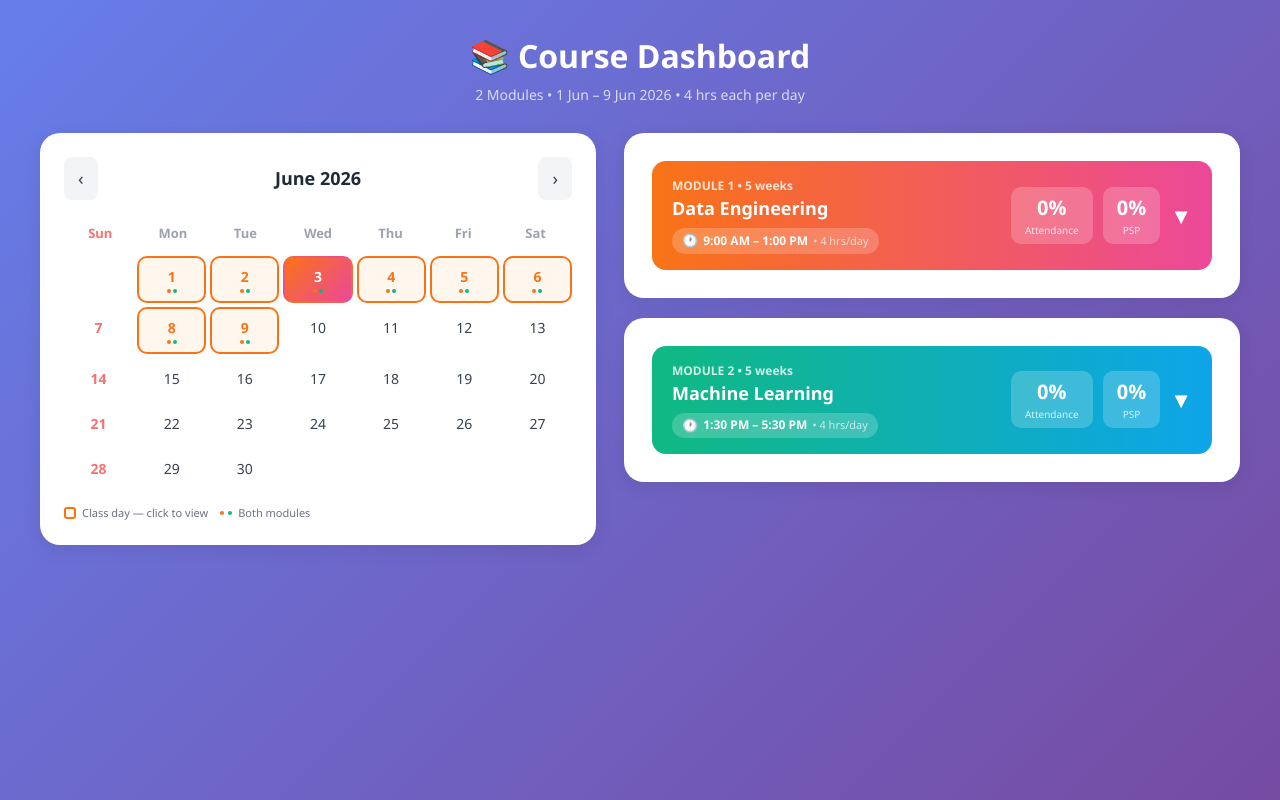
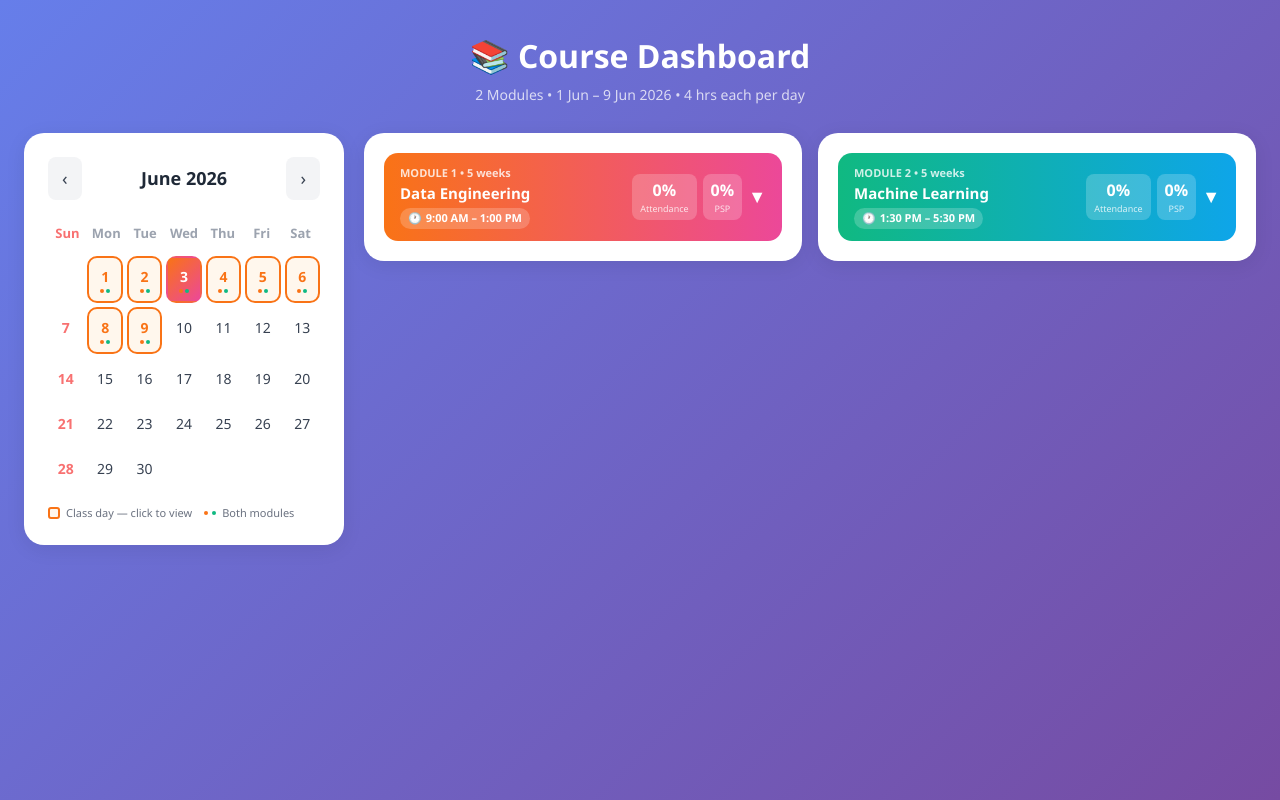
Before and after one commit to Pragati26548/course-dashboard, a React (Vite) app: page / in a window 1280 px wide. Built offline with nearby package versions, Linux system fonts and the light colour scheme.

Commit message:
Modules side by side, calendar collapse on date click

```diff
--- a/src/App.jsx
+++ b/src/App.jsx
@@ -72,7 +72,7 @@ function isClassDay(day, month, year) {
   return inRange(day, month, year) && !isSunday(day, month, year);
 }
 
-function Calendar({ onDateClick, selectedDate }) {
+function Calendar({ onDateClick, selectedDate, collapsed }) {
   const today = new Date();
   const [currentDate, setCurrentDate] = useState(new Date(2026, 5, 1));
   const year = currentDate.getFullYear();
@@ -85,6 +85,46 @@ function Calendar({ onDateClick, selectedDate }) {
   for (let i = 0; i < firstDay; i++) cells.push(null);
   for (let d = 1; d <= daysInMonth; d++) cells.push(d);
 
+  if (collapsed) {
+    return (
+      <div style={{ background: "#fff", borderRadius: 20, padding: 16, boxShadow: "0 4px 20px rgba(0,0,0,0.08)", textAlign: "center" }}>
+        <div style={{ fontWeight: 800, fontSize: 15, color: "#1f2937", marginBottom: 8 }}>📅 {monthName} {year}</div>
+        <div style={{ display: "grid", gridTemplateColumns: "repeat(7, 1fr)", gap: 2 }}>
+          {DAYS_SHORT.map(d => (
+            <div key={d} style={{ textAlign: "center", fontSize: 9, fontWeight: 700, color: d === "Sun" ? "#f87171" : "#9ca3af" }}>{d}</div>
+          ))}
+          {cells.map((day, i) => {
+            if (!day) return <div key={i}></div>;
+            const isToday = day === today.getDate() && month === today.getMonth() && year === today.getFullYear();
+            const sunday = isSunday(day, month, year);
+            const classDay = isClassDay(day, month, year);
+            const isSelected = selectedDate && selectedDate.calDay === day && selectedDate.calMonth === month && selectedDate.calYear === year;
+
+            let bg = "transparent";
+            let textColor = sunday ? "#f87171" : "#374151";
+            let border = "2px solid transparent";
+            let fontWeight = sunday ? 600 : 400;
+
+            if (isSelected) {
+              bg = "linear-gradient(135deg, #f97316, #10b981)"; textColor = "#fff"; fontWeight = 800;
+            } else if (isToday) {
+              bg = "linear-gradient(135deg, #f97316, #ec4899)"; textColor = "#fff"; fontWeight = 800;
+            } else if (classDay) {
+              bg = "#fff7ed"; textColor = "#f97316"; fontWeight = 700; border = "2px solid #f97316";
+            }
+
+            return (
+              <div key={i} onClick={() => classDay && onDateClick(day, month, year)}
+                style={{ textAlign: "center", padding: "4px 1px", borderRadius: 6, fontSize: 10, fontWeight, background: bg, color: textColor, cursor: classDay ? "pointer" : "default", border }}>
+                {day}
+              </div>
+            );
+          })}
+        </div>
+      </div>
+    );
+  }
+
   return (
     <div style={{ background: "#fff", borderRadius: 20, padding: 24, boxShadow: "0 4px 20px rgba(0,0,0,0.08)" }}>
       <div style={{ display: "flex", justifyContent: "space-between", alignItems: "center", marginBottom: 20 }}>
@@ -94,13 +134,11 @@ function Calendar({ onDateClick, selectedDate }) {
         <button onClick={() => setCurrentDate(new Date(year, month + 1, 1))}
           style={{ background: "#f3f4f6", border: "none", borderRadius: 8, padding: "8px 14px", cursor: "pointer", fontSize: 18, color: "#374151" }}>›</button>
       </div>
-
       <div style={{ display: "grid", gridTemplateColumns: "repeat(7, 1fr)", marginBottom: 8 }}>
         {DAYS_SHORT.map(d => (
           <div key={d} style={{ textAlign: "center", fontSize: 13, fontWeight: 700, color: d === "Sun" ? "#f87171" : "#9ca3af", padding: "4px 0" }}>{d}</div>
         ))}
       </div>
-
       <div style={{ display: "grid", gridTemplateColumns: "repeat(7, 1fr)", gap: 4 }}>
         {cells.map((day, i) => {
           if (!day) return <div key={i}></div>;
@@ -115,10 +153,10 @@ function Calendar({ onDateClick, selectedDate }) {
           let fontWeight = sunday ? 600 : 400;
           let cursor = "default";
 
-          if (isToday && !isSelected) {
+          if (isSelected) {
+            bg = "linear-gradient(135deg, #f97316 50%, #10b981 50%)"; textColor = "#fff"; fontWeight = 800; cursor = "pointer";
+          } else if (isToday) {
             bg = "linear-gradient(135deg, #f97316, #ec4899)"; textColor = "#fff"; fontWeight = 800;
-          } else if (isSelected) {
-            bg = "linear-gradient(135deg, #f97316 50%, #10b981 50%)"; textColor = "#fff"; fontWeight = 800; cursor = "pointer";
           } else if (classDay) {
             bg = "#fff7ed"; textColor = "#f97316"; fontWeight = 700; border = "2px solid #f97316"; cursor = "pointer";
           }
@@ -137,7 +175,6 @@ function Calendar({ onDateClick, selectedDate }) {
           );
         })}
       </div>
-
       <div style={{ marginTop: 16, display: "flex", flexWrap: "wrap", gap: 12 }}>
         <div style={{ display: "flex", alignItems: "center", gap: 6 }}>
           <div style={{ width: 12, height: 12, borderRadius: 3, background: "#fff7ed", border: "2px solid #f97316" }}></div>
@@ -153,36 +190,43 @@ function Calendar({ onDateClick, selectedDate }) {
   );
 }
 
-function ModuleCard({ module, highlightedDay, onExpand, expanded }) {
+function ModuleCard({ module, highlightedDay, onExpand, expanded, onClose }) {
   const { from, to } = module.color;
   const highlightBg = module.moduleNumber === 1 ? "#fff7ed" : "#f0fdf4";
 
+  const handleToggle = () => {
+    if (expanded) {
+      onClose(module.moduleNumber);
+    } else {
+      onExpand();
+    }
+  };
+
   return (
-    <div style={{ background: "#fff", borderRadius: 20, padding: 28, boxShadow: "0 4px 20px rgba(0,0,0,0.08)", marginBottom: 20 }}>
-      <div onClick={onExpand} style={{
+    <div style={{ background: "#fff", borderRadius: 20, padding: 20, boxShadow: "0 4px 20px rgba(0,0,0,0.08)", flex: "1 1 300px" }}>
+      <div onClick={handleToggle} style={{
         display: "flex", justifyContent: "space-between", alignItems: "center", cursor: "pointer",
-        padding: "16px 20px", background: `linear-gradient(90deg, ${from}, ${to})`,
-        borderRadius: 14, marginBottom: expanded ? 16 : 0,
+        padding: "12px 16px", background: `linear-gradient(90deg, ${from}, ${to})`,
+        borderRadius: 14, marginBottom: expanded ? 12 : 0,
       }}>
         <div>
-          <div style={{ fontSize: 12, color: "rgba(255,255,255,0.8)", fontWeight: 600 }}>MODULE {module.moduleNumber} • {module.duration}</div>
-          <div style={{ fontSize: 18, fontWeight: 700, color: "#fff" }}>{module.title}</div>
-          <div style={{ display: "inline-flex", alignItems: "center", gap: 5, marginTop: 6, background: "rgba(255,255,255,0.2)", borderRadius: 20, padding: "3px 10px" }}>
-            <span style={{ fontSize: 13 }}>🕐</span>
-            <span style={{ fontSize: 12, color: "#fff", fontWeight: 600 }}>{module.timeSlot}</span>
-            <span style={{ fontSize: 11, color: "rgba(255,255,255,0.7)" }}>• 4 hrs/day</span>
+          <div style={{ fontSize: 11, color: "rgba(255,255,255,0.8)", fontWeight: 600 }}>MODULE {module.moduleNumber} • {module.duration}</div>
+          <div style={{ fontSize: 15, fontWeight: 700, color: "#fff" }}>{module.title}</div>
+          <div style={{ display: "inline-flex", alignItems: "center", gap: 4, marginTop: 4, background: "rgba(255,255,255,0.2)", borderRadius: 20, padding: "2px 8px" }}>
+            <span style={{ fontSize: 11 }}>🕐</span>
+            <span style={{ fontSize: 11, color: "#fff", fontWeight: 600 }}>{module.timeSlot}</span>
           </div>
         </div>
-        <div style={{ display: "flex", alignItems: "center", gap: 10 }}>
-          <div style={{ textAlign: "center", background: "rgba(255,255,255,0.2)", borderRadius: 10, padding: "6px 14px" }}>
-            <div style={{ fontSize: 20, fontWeight: 800, color: "#fff" }}>{module.attendance}%</div>
-            <div style={{ fontSize: 10, color: "rgba(255,255,255,0.8)" }}>Attendance</div>
+        <div style={{ display: "flex", alignItems: "center", gap: 6 }}>
+          <div style={{ textAlign: "center", background: "rgba(255,255,255,0.2)", borderRadius: 8, padding: "4px 8px" }}>
+            <div style={{ fontSize: 16, fontWeight: 800, color: "#fff" }}>{module.attendance}%</div>
+            <div style={{ fontSize: 9, color: "rgba(255,255,255,0.8)" }}>Attendance</div>
           </div>
-          <div style={{ textAlign: "center", background: "rgba(255,255,255,0.2)", borderRadius: 10, padding: "6px 14px" }}>
-            <div style={{ fontSize: 20, fontWeight: 800, color: "#fff" }}>{module.modulePSP}%</div>
-            <div style={{ fontSize: 10, color: "rgba(255,255,255,0.8)" }}>PSP</div>
+          <div style={{ textAlign: "center", background: "rgba(255,255,255,0.2)", borderRadius: 8, padding: "4px 8px" }}>
+            <div style={{ fontSize: 16, fontWeight: 800, color: "#fff" }}>{module.modulePSP}%</div>
+            <div style={{ fontSize: 9, color: "rgba(255,255,255,0.8)" }}>PSP</div>
           </div>
-          <span style={{ color: "#fff", fontSize: 22 }}>{expanded ? "▲" : "▼"}</span>
+          <span style={{ color: "#fff", fontSize: 18 }}>{expanded ? "▲" : "▼"}</span>
         </div>
       </div>
 
@@ -191,16 +235,16 @@ function ModuleCard({ module, highlightedDay, onExpand, expanded }) {
           {module.days.map((day, index) => (
             <div id={`module${module.moduleNumber}-day-${index}`} key={day.id}
               style={{
-                display: "flex", alignItems: "center", gap: 10, padding: "10px 12px",
-                borderRadius: 10, marginBottom: 6,
+                display: "flex", alignItems: "center", gap: 8, padding: "8px 10px",
+                borderRadius: 8, marginBottom: 4,
                 background: highlightedDay === index ? highlightBg : "#fafafa",
                 border: highlightedDay === index ? `2px solid ${from}` : "2px solid transparent",
                 transition: "all 0.2s",
               }}>
-              <span style={{ fontSize: 11, fontWeight: 700, color: "#fff", background: from, borderRadius: 6, padding: "3px 8px", whiteSpace: "nowrap" }}>{day.label}</span>
-              <span style={{ fontSize: 12, color: "#9ca3af", whiteSpace: "nowrap" }}>{day.date}</span>
-              <span style={{ fontSize: 14, fontWeight: 600, color: "#1f2937", flex: 1 }}>{day.topic}</span>
-              <span style={{ fontSize: 13, fontWeight: 700, color: "#16a34a", whiteSpace: "nowrap" }}>Lecture: {day.lecture}%</span>
+              <span style={{ fontSize: 10, fontWeight: 700, color: "#fff", background: from, borderRadius: 6, padding: "2px 6px", whiteSpace: "nowrap" }}>{day.label}</span>
+              <span style={{ fontSize: 11, color: "#9ca3af", whiteSpace: "nowrap" }}>{day.date}</span>
+              <span style={{ fontSize: 12, fontWeight: 600, color: "#1f2937", flex: 1 }}>{day.topic}</span>
+              <span style={{ fontSize: 11, fontWeight: 700, color: "#16a34a", whiteSpace: "nowrap" }}>{day.lecture}%</span>
             </div>
           ))}
         </div>
@@ -213,11 +257,23 @@ export default function App() {
   const [expandedModules, setExpandedModules] = useState({ 1: false, 2: false });
   const [highlightedDays, setHighlightedDays] = useState({ 1: null, 2: null });
   const [selectedDate, setSelectedDate] = useState(null);
+  const [calendarCollapsed, setCalendarCollapsed] = useState(false);
 
   const toggleModule = (num) => setExpandedModules(prev => ({ ...prev, [num]: !prev[num] }));
 
+  const handleClose = (num) => {
+    const newExpanded = { ...expandedModules, [num]: false };
+    setExpandedModules(newExpanded);
+    if (!newExpanded[1] && !newExpanded[2]) {
+      setSelectedDate(null);
+      setHighlightedDays({ 1: null, 2: null });
+      setCalendarCollapsed(false);
+    }
+  };
+
   const handleDateClick = (calDay, calMonth, calYear) => {
     setSelectedDate({ calDay, calMonth, calYear });
+    setCalendarCollapsed(true);
     const newHighlights = {};
     modulesData.forEach((mod) => {
       const idx = mod.days.findIndex(d => d.calDay === calDay && d.calMonth === calMonth && d.calYear === calYear);
@@ -239,18 +295,24 @@ export default function App() {
       <p style={{ textAlign: "center", color: "rgba(255,255,255,0.75)", fontSize: 14, marginBottom: 28 }}>
         2 Modules • 1 Jun – 9 Jun 2026 • 4 hrs each per day
       </p>
-      <div style={{ display: "flex", gap: 28, maxWidth: 1200, margin: "0 auto", alignItems: "flex-start", flexWrap: "wrap" }}>
-        <div style={{ flex: "1 1 340px" }}>
-          <Calendar onDateClick={handleDateClick} selectedDate={selectedDate} />
+      <div style={{ display: "flex", gap: 20, maxWidth: 1400, margin: "0 auto", alignItems: "flex-start", flexWrap: "wrap" }}>
+
+        {/* Left - Calendar */}
+        <div style={{ flex: calendarCollapsed ? "0 0 200px" : "0 0 320px", transition: "flex 0.3s" }}>
+          <Calendar onDateClick={handleDateClick} selectedDate={selectedDate} collapsed={calendarCollapsed} />
         </div>
-        <div style={{ flex: "1 1 400px" }}>
+
+        {/* Right - Modules side by side */}
+        <div style={{ flex: 1, display: "flex", gap: 16, alignItems: "flex-start", flexWrap: "wrap" }}>
           {modulesData.map((mod) => (
             <ModuleCard key={mod.moduleNumber} module={mod}
               highlightedDay={highlightedDays[mod.moduleNumber]}
               expanded={expandedModules[mod.moduleNumber]}
-              onExpand={() => toggleModule(mod.moduleNumber)} />
+              onExpand={() => toggleModule(mod.moduleNumber)}
+              onClose={handleClose} />
           ))}
         </div>
+
       </div>
     </div>
   );
```
